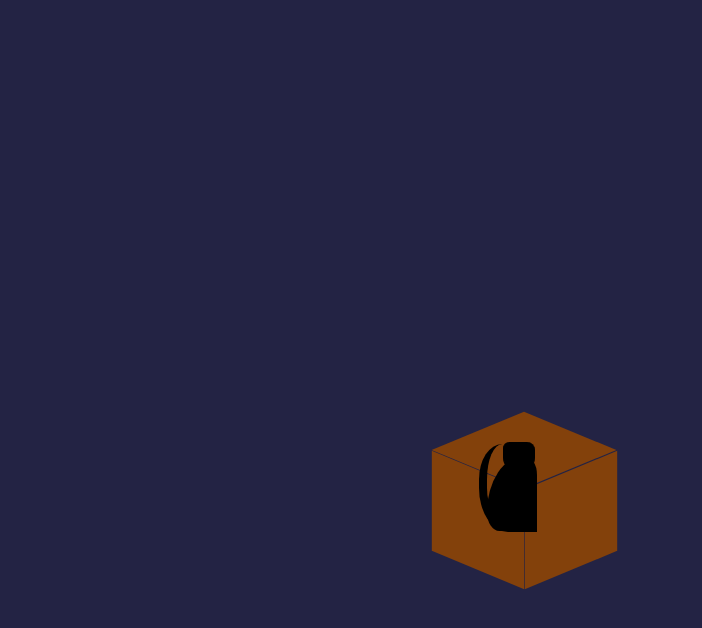
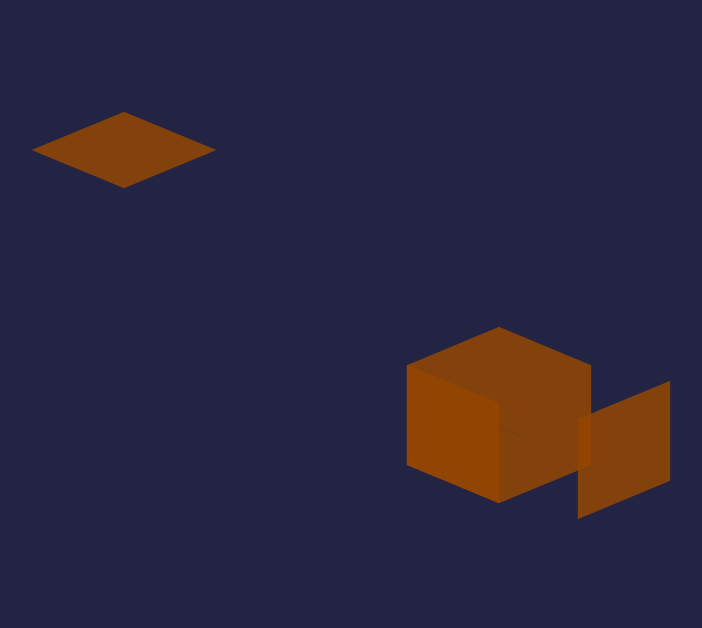
Before and after one commit to jadenham365/CSS-Still-Life, a plain HTML site: page index.html in a window 1280 px wide. Shown: the whole page, without its empty margins (166-868 px from the left). Drawn offline with Linux system fonts and the light colour scheme.

Commit message:
gettin close

```diff
--- a/index.html
+++ b/index.html
@@ -1,6 +1,16 @@
 <style>
 
-  * { box-sizing: border-box; }
+  :root {
+
+    --box-color: #964700d6;
+
+
+
+  }
+
+  {
+    box-sizing: border-box;
+  }
 
   body {
     display: flex;
@@ -15,22 +25,44 @@
     position: absolute;
     width: 100px;
     height: 100px;
-    background: #964700d6;
+    background: var(--box-color);
     transform: rotate(-22.5deg) skewX(45deg) scaleY(0.70710678118);
-    left: 50vw;
-    top: 50vh;
+    left: calc(50vw - 400px);
+    top: calc(50vh - 300px);
 
   }
 
+  .bottom {
+    position: absolute;
+    width: 100px;
+    height: 100px;
+    background: var(--box-color);
+    transform: rotate(-22.5deg) skewX(45deg) scaleY(0.70710678118);
+    left: calc(50vw - 25px);
+    top: calc(50vh + 15px);
+
+  }
   .left {
 
    position: absolute;
   width: 100px;
     height: 100px;
-    background: #964700d6;
+    background: var(--box-color);
     transform: skewY(22.5deg) scaleX(0.92387953251);
-    left: calc(50vw - 46.5px);
-    top: calc(50vh + 69.5px);
+    left: calc(50vw - 71px);
+    top: calc(50vh - 16px);
+
+  }
+
+    .backL {
+
+    position: absolute;
+    width: 100px;
+    height: 100px;
+    background: var(--box-color);
+    transform: skewY(-22.5deg) scaleX(0.92387953251);
+    left: calc(50vw - 71px);
+    top: calc(50vh - 54px);
 
   }
 
@@ -39,14 +71,27 @@
     position: absolute;
     width: 100px;
     height: 100px;
-    background: #964700d6;
+    background: var(--box-color);
     transform: skewY(-22.5deg) scaleX(0.92387953251);
-    left: calc(50vw + 46.5px);
-    top: calc(50vh + 69.5px);
+    left: calc(50vw + 100px);
+    top: calc(50vh + 0px);
 
   }
 
-  .cat {
+    .backR {
+
+   position: absolute;
+  width: 100px;
+    height: 100px;
+    background: var(--box-color);
+    transform: skewY(22.5deg) scaleX(0.92387953251);
+    left: calc(50vw + 21px);
+    top: calc(50vh - 54px);
+
+  }
+
+/*
+  .catbod {
 
 
     position: absolute;
@@ -56,8 +101,8 @@
     border-top-left-radius: 75%;
     border-top-right-radius: 25%;
     border-bottom-left-radius: 25%;
-    left: 51vw;
-      top: 57vh;
+    left: 50vw;
+    top: 50vh;
 
 
 
@@ -66,47 +111,61 @@
 
 
 
-  .cat::before {
+  .catbod::before {
     content: "";
     position: absolute;
     width: 50px;
-      height: 80px;
+    height: 20px;
     border: 8px solid #000000;
     border-right: 0px;
-    border-top: 0px;
+    border-bottom: 0px;
 
-    border-bottom-left-radius: 50%;
-    border-top-left-radius: 40%;
-    top: -0.9vw;
-    left: -1vh;
+
+    border-top-left-radius: 100%;
+    border-bottom-left-radius: 100%;
+    /*     OMG I ADDED THE BORDER BOTTOM LEFT RADIUS AND IT MADE THE PERFECT TAIL THIS WAS A TOTAL ACCIDENT */
+/*     top: 60px;
+    left: -20px;
 
 
 
   }
 
+  .cathead {
 
-  .cat::after {
+    position: absolute;
+    width: 35px;
+    height: 35px;
+    background: #000000;
+    border-radius: 50%;
+    left: calc(50vw + 20px);
+    top: calc(50vh - 20px);
+  }
+  .cathead::before {
+
 
        content: "";
       position: absolute;
-      width: 30px;
-    height: 30px;
+    clip-path: polygon(0 50%, 67% 100%, 100% 0);
         background: #000000;
-    border: 1px solid #000000;
-    border-top: 0px;
-    border-bottom-left-radius: 50%;
-    border-bottom-right-radius: 50%;
-    border-top-left-radius: 20%;
-    border-top-right-radius: 25%;
-    left: 1.3vw;
-    top: -1.8vh;
-/*     box-shadow: 10px 5px 0 #000000, -10px 5px 0 #000000;
-     */
-
+      width: 35px;
+      height: 20px;
+      top: -2px;
+      left: 7px;
+  }
+    .cathead::after {
+      content: "";
+      position: absolute;
+     clip-path: polygon(0 0, 33% 100%, 100% 50%);
+        background: #000000;
+      width: 35px;
+      height: 20px;
+      top: -2px;
+      left: -7px;
 
 
   }
-
+ */
 
 
 
@@ -115,9 +174,12 @@
 
 
 <div class="top">
-	<!-- ur HTML code goes here -->
 </div>
 
 <div class="left"></div>
 <div class="right"></div>
-<div class="cat"></div>
+<div class="bottom"></div>
+<div class="backL"></div>
+<div class="backR"></div>
+<div class="catbod"></div>
+<div class="cathead"></div>
```
Lines whose indentation alone changed are shown as unchanged.
